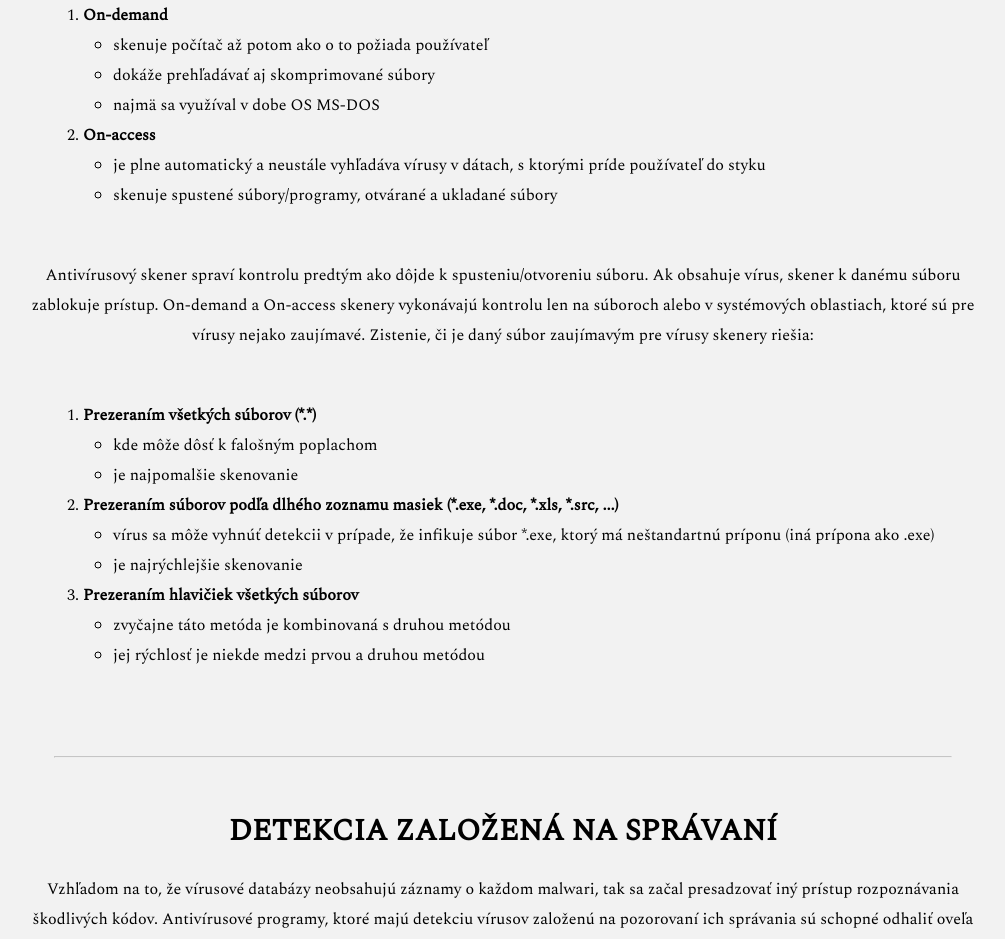
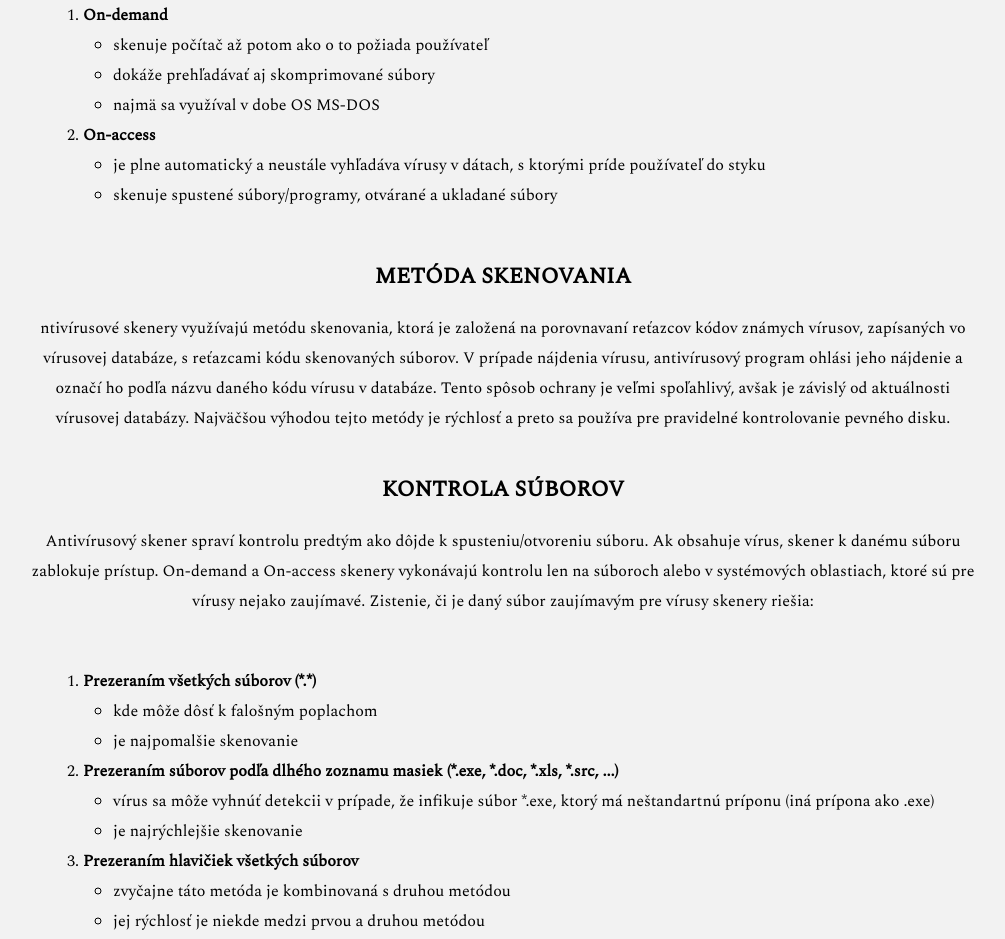
Before and after one commit to kristina-okasova/ZPSWeb, a plain HTML site: page Web/index.html in a window 1280 px wide. Shown: the part 3106-4045 px from the top of the page, without its empty margins (137-1142 px from the left). Drawn offline with nearby package versions, Linux system fonts and the light colour scheme.

Commit message:
Add files via upload
tretia verzia webu

```diff
--- a/Web/index.html
+++ b/Web/index.html
@@ -138,6 +138,14 @@
             </ul>
           </ol>
 
+          <h3 class="content">Metóda skenovania</h3>
+          <p class="center">ntivírusové skenery využívajú metódu skenovania, ktorá je založená na porovnavaní reťazcov
+            kódov známych vírusov, zapísaných vo vírusovej databáze, s reťazcami kódu skenovaných súborov. V prípade
+            nájdenia vírusu, antivírusový program ohlási jeho nájdenie a označí ho podľa názvu daného kódu vírusu v
+            databáze. Tento spôsob ochrany je veľmi spoľahlivý, avšak je závislý od aktuálnosti vírusovej databázy.
+            Najväčšou výhodou tejto metódy je rýchlosť a preto sa používa pre pravidelné kontrolovanie pevného disku.</p>
+
+          <h3 class="content">Kontrola súborov</h3>
           <p class="center" style="margin-bottom:50px;">Antivírusový skener spraví kontrolu predtým ako dôjde k spusteniu/otvoreniu súboru. Ak obsahuje vírus,
             skener k danému súboru zablokuje prístup. On-demand a On-access skenery vykonávajú kontrolu len na súboroch
             alebo v systémových oblastiach, ktoré sú pre vírusy nejako zaujímavé. Zistenie, či je daný súbor zaujímavým
@@ -338,6 +346,7 @@
             <li>https://encyklopediapoznania.sk/clanok/2685/rizika-antivirusovy-softver-antivirus-a-jeho-typy-antivirusove-techniky</li>
             <li>https://www.infosecurity-magazine.com/opinions/malware-detection-signatures/</li>
             <li>https://perception-point.io/resources/education/death-to-sandbox/</li>
+            <li>https://www.lurotech.sk/clanky/clanok_antivirus.php</li>
           </ol>
         </section>
       </section>
```
